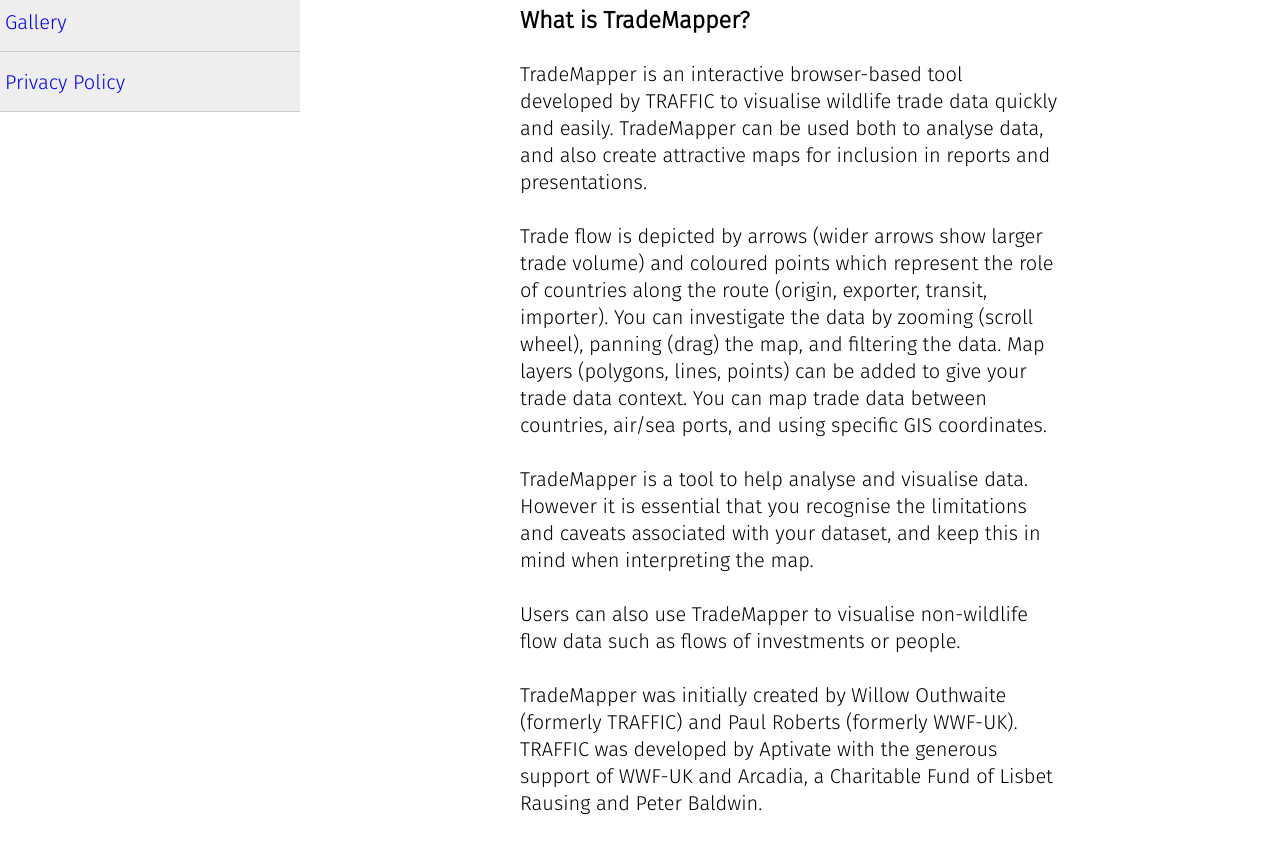
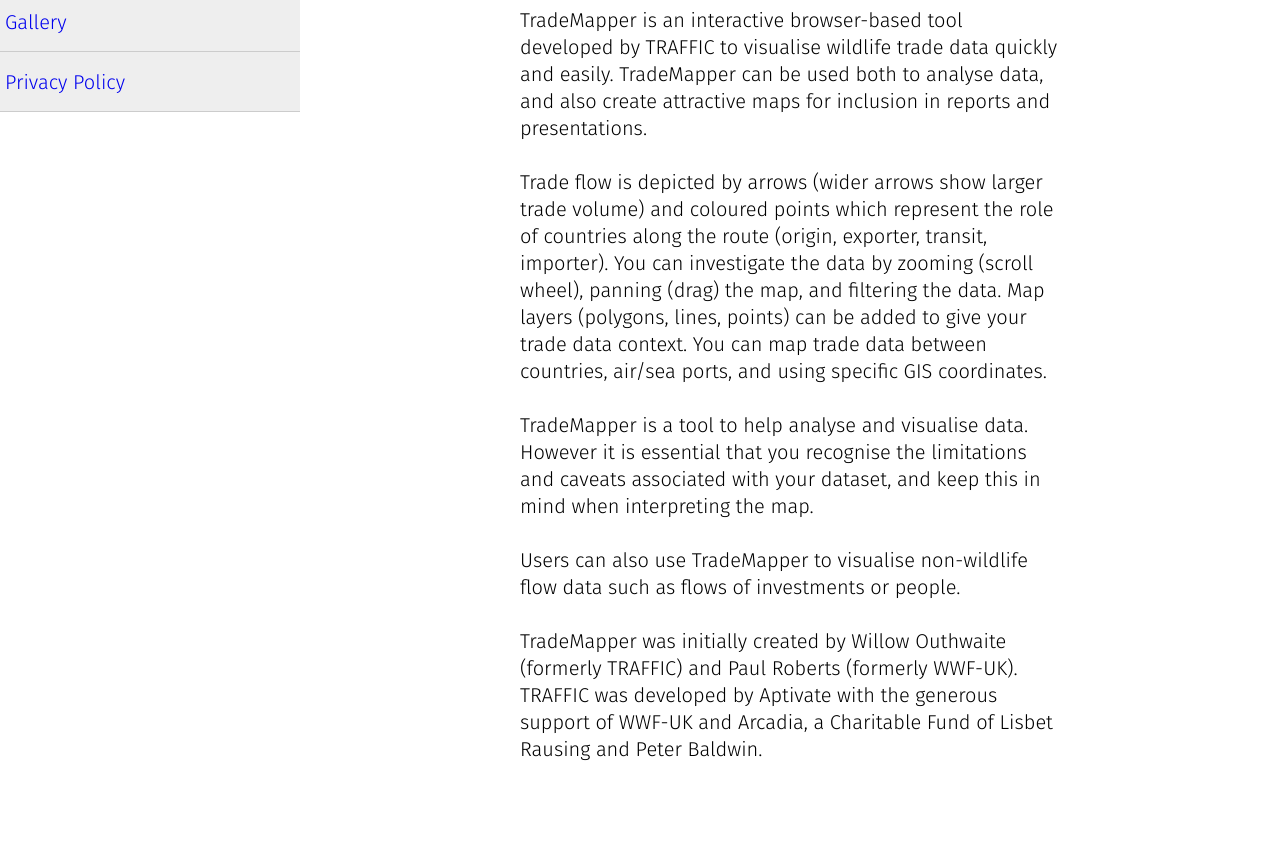
Before and after one commit to trademapper/trademapper-js, a Jekyll site: the page built from _pages/00_home.md, in a window 1280 px wide. Shown: the part 488-1352 px from the top of the page. Built offline with Jekyll 4.4.1, drawn with Linux system fonts in a browser that asks for light colours; after the commit the page ends 1298 px from its top, so only the background shows below that.

Commit message:
Update 00_home.md

```diff
--- a/_pages/00_home.md
+++ b/_pages/00_home.md
@@ -3,10 +3,8 @@
 layout:    default
 title:     What is TradeMapper?
 ---
-![TradeMapper](https://github.com/trademapper/trademapper-js/blob/staging/TradeMapper_cover.png)
+![](https://github.com/trademapper/trademapper-js/blob/staging/TradeMapper_cover.png)
 
-
-### What is TradeMapper?
 
 TradeMapper is an interactive browser-based tool developed by TRAFFIC to visualise wildlife trade data quickly and easily. TradeMapper can be used both to analyse data, and also create attractive maps for inclusion in reports and presentations.
 
```
